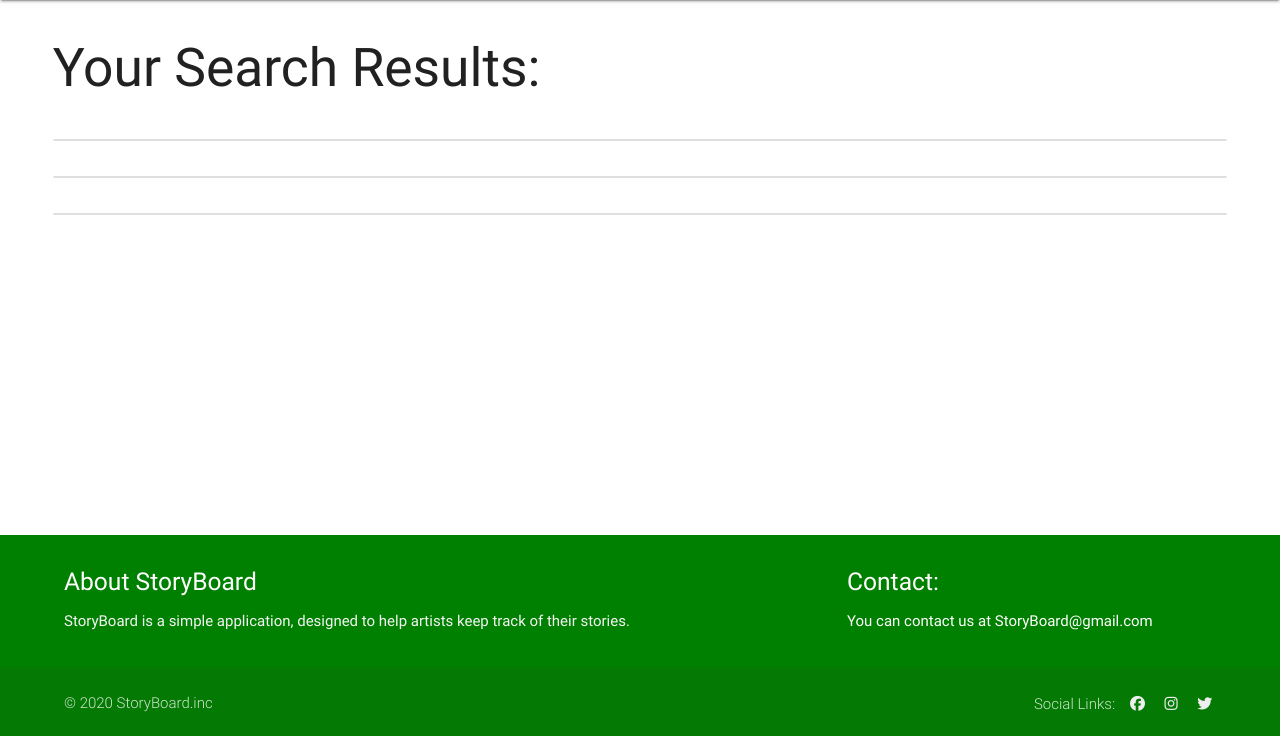
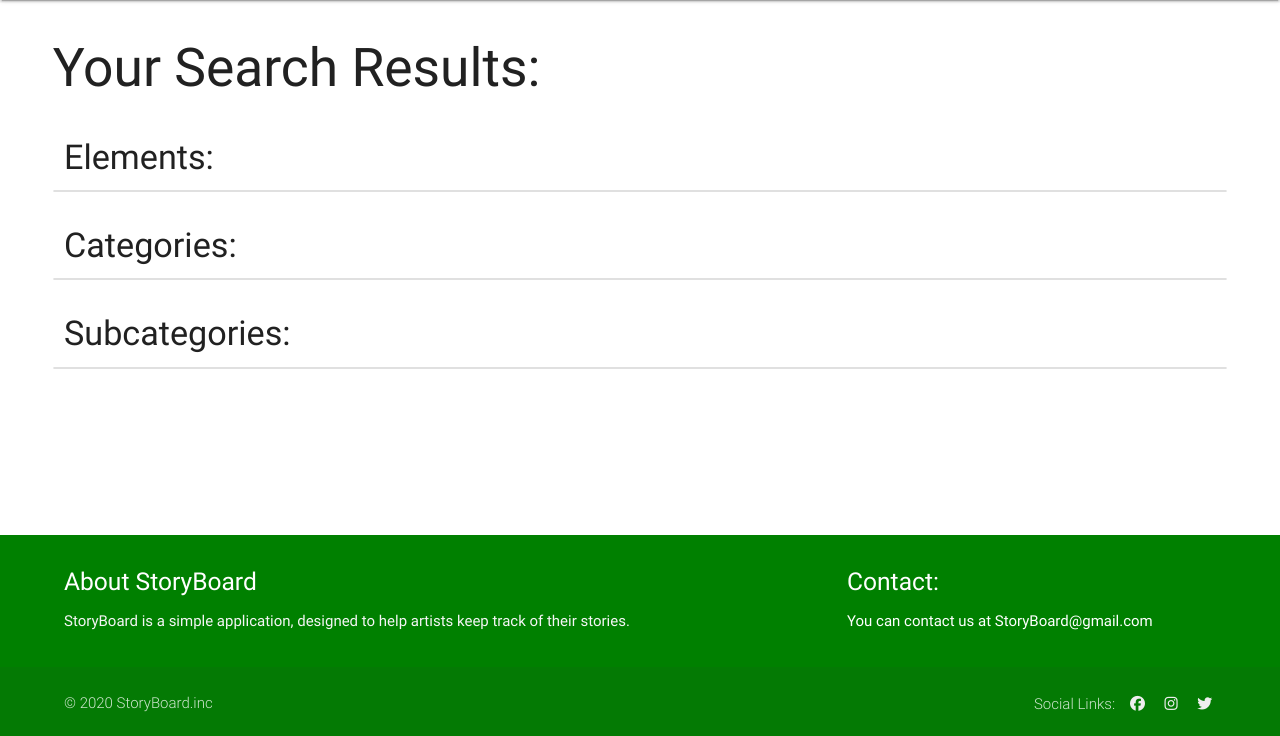
Before and after one commit to Felix-Redwood/Data-Centric-Development-Milestone-Project, a Flask app: page /search_results in a window 1280 px wide. Shown: the part 64-800 px from the top of the page. Run offline with Flask 2, Linux system fonts and the light colour scheme; data that the repository does not hold is empty; some libraries are stand-ins or nearby versions.

Commit message:
added headers to searchresults.html

```diff
--- a/templates/searchresults.html
+++ b/templates/searchresults.html
@@ -6,6 +6,7 @@
 
 </div>
 
+<h4>Elements:</h4>
 <div class="row">
     <div class="collection">
         {% for element in elements %}
@@ -13,6 +14,9 @@
         {% endfor %}
     </div>
 </div>
+
+
+<h4>Categories:</h4>
 <div class="row">
     <div class="collection">
         {% for category in categories %}
@@ -20,6 +24,9 @@
         {% endfor %}
     </div>
 </div>
+
+
+<h4>Subcategories:</h4>
 <div class="row">
     <div class="collection">
         {% for subcategory in subcategories %}
```
